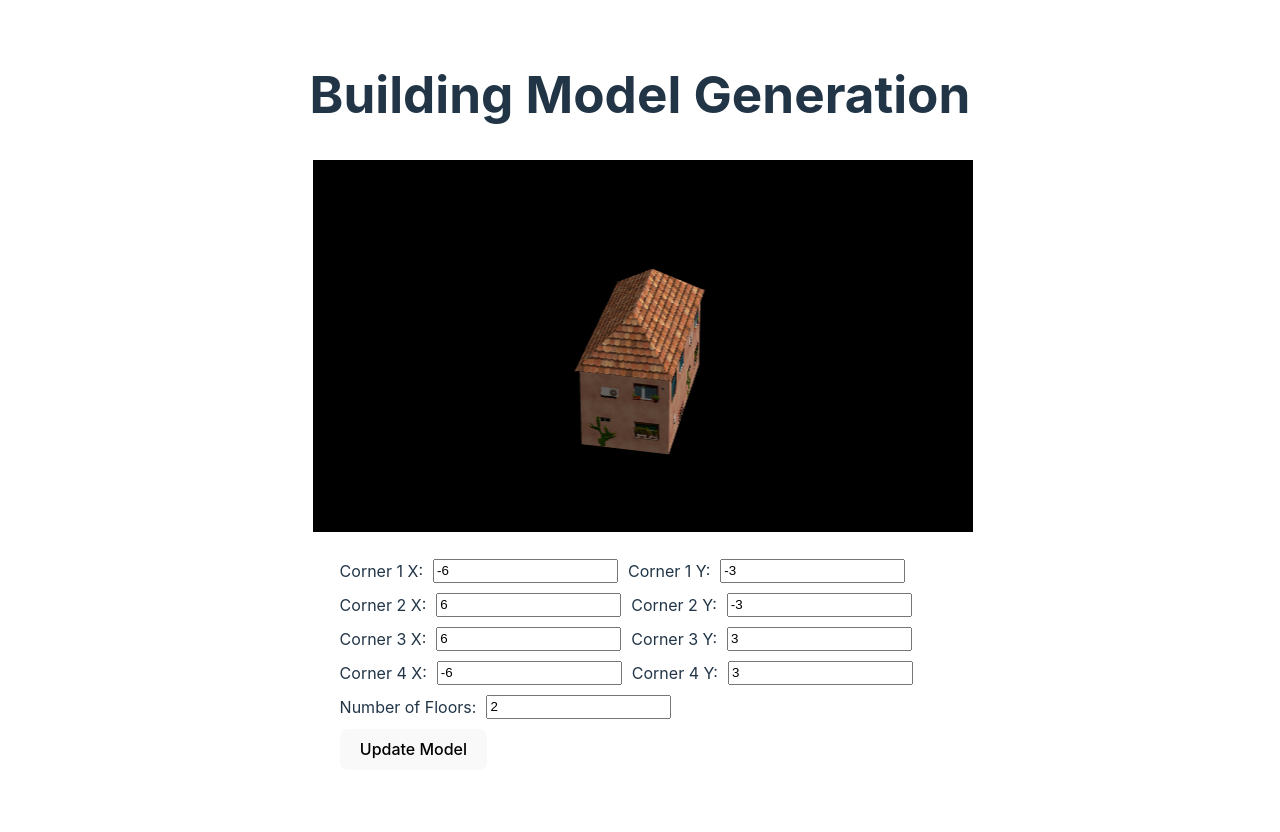
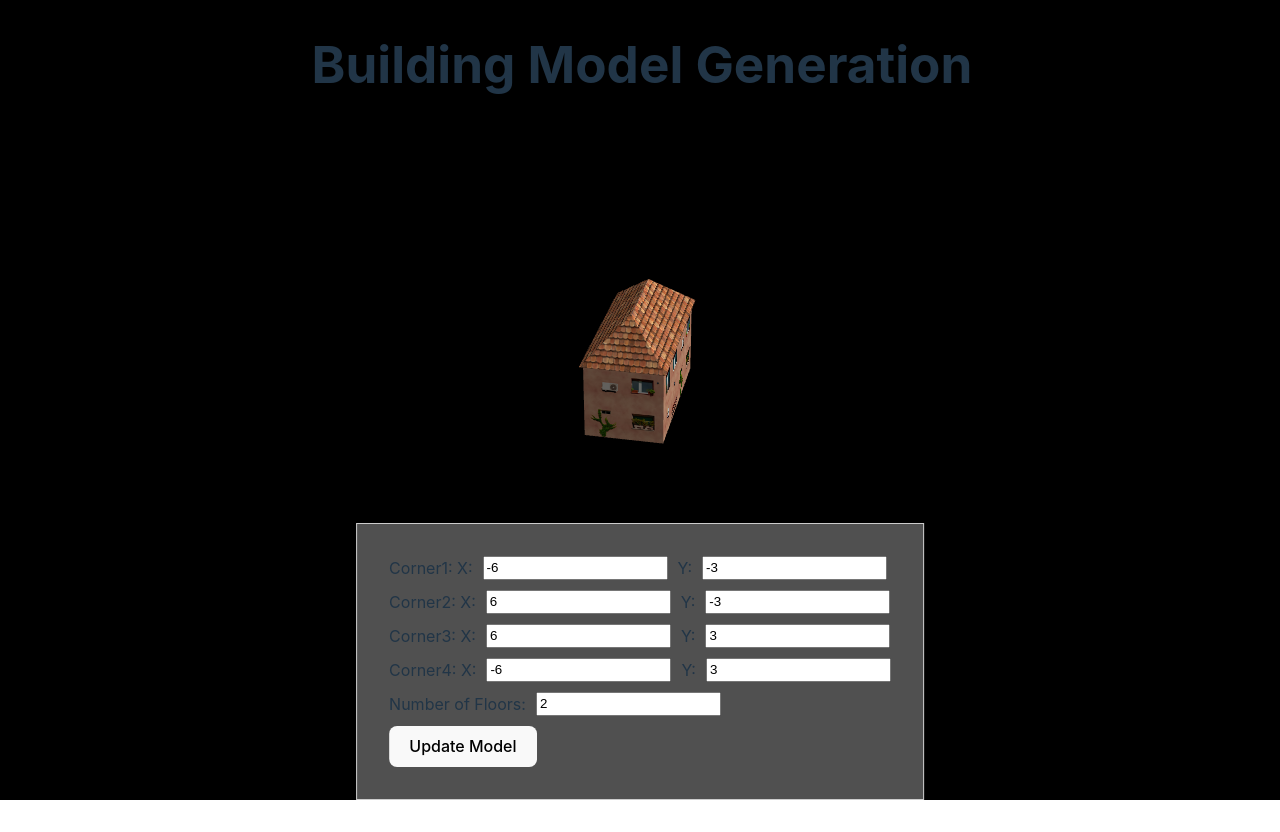
Before and after one commit to Pucusta/building-model-generation, a React (Vite) app: page / in a window 1280 px wide. After the commit the page ends 800 px from the top, so only its background shows below. Built offline with nearby package versions, Linux system fonts and the light colour scheme.

Commit message:
full screen canvas

```diff
--- a/src/App.tsx
+++ b/src/App.tsx
@@ -6,11 +6,13 @@ function App() {
 
   return (
     <>
-      <h1>Building Model Generation</h1>
-      <div className="canvas-container">
+      <div>
         <WebGL />
       </div>
-      <div>
+      <div id="topOverlay">
+        <h1>Building Model Generation</h1>
+      </div>
+      <div id="bottomOverlay">
         <InputComponent />
       </div>
     </>
--- a/src/InputComponent.css
+++ b/src/InputComponent.css
@@ -3,6 +3,7 @@
     flex-direction: column;
     align-items: flex-start;
     padding: 30px;
+    white-space: nowrap;
   }
 
   .input-row {
--- a/src/InputComponent.tsx
+++ b/src/InputComponent.tsx
@@ -34,27 +34,27 @@ function InputComponent() {
         <form onSubmit={handleSubmit} id="input-form">
             <div className="input-container">
                 <div className="input-row">
-                    <label htmlFor="corner1X">Corner 1 X:</label>
+                    <label htmlFor="corner1X">Corner1: X:</label>
                     <input type="number" id="corner1X" defaultValue={building.positions[0][0]}/>
-                    <label htmlFor="corner1Y">Corner 1 Y:</label>
+                    <label htmlFor="corner1Y">Y:</label>
                     <input type="number" id="corner1Y" defaultValue={building.positions[0][2]}/>
                 </div>
                 <div className="input-row">
-                    <label htmlFor="corner2X">Corner 2 X:</label>
+                    <label htmlFor="corner2X">Corner2: X:</label>
                     <input type="number" id="corner2X" defaultValue={building.positions[1][0]}/>
-                    <label htmlFor="corner2Y">Corner 2 Y:</label>
+                    <label htmlFor="corner2Y">Y:</label>
                     <input type="number" id="corner2Y" defaultValue={building.positions[1][2]}/>
                 </div>
                 <div className="input-row">
-                    <label htmlFor="corner3X">Corner 3 X:</label>
+                    <label htmlFor="corner3X">Corner3: X:</label>
                     <input type="number" id="corner3X" defaultValue={building.positions[2][0]}/>
-                    <label htmlFor="corner3Y">Corner 3 Y:</label>
+                    <label htmlFor="corner3Y">Y:</label>
                     <input type="number" id="corner3Y" defaultValue={building.positions[2][2]}/>
                 </div>
                 <div className="input-row">
-                    <label htmlFor="corner4X">Corner 4 X:</label>
+                    <label htmlFor="corner4X">Corner4: X:</label>
                     <input type="number" id="corner4X" defaultValue={building.positions[3][0]}/>
-                    <label htmlFor="corner4Y">Corner 4 Y:</label>
+                    <label htmlFor="corner4Y">Y:</label>
                     <input type="number" id="corner4Y" defaultValue={building.positions[3][2]}/>
                 </div>
                 <div className="input-row">
--- a/src/WebGLComponent.tsx
+++ b/src/WebGLComponent.tsx
@@ -42,13 +42,14 @@ function WebGL() {
 
     //Event listeners
     function resizeCanvas() {
-      canvas!.width = container!.clientWidth;
-      canvas!.height = container!.clientHeight;
+      canvas!.width = window.innerWidth;
+      canvas!.height = window.innerHeight;
       gl!.viewport(0, 0, canvas!.width, canvas!.height);
     }
 
     window.addEventListener('resize', resizeCanvas);
 
+    resizeCanvas();
 
     //Texture loading
     const textureImage = new Image();
@@ -78,14 +79,14 @@ function WebGL() {
 
     //Transformation matrices
     const modelViewMatrix = mat4.create();
-    mat4.translate(modelViewMatrix, modelViewMatrix, [0.0, -4.0, -100.0]);
+    mat4.translate(modelViewMatrix, modelViewMatrix, [0.0, -0, -100.0]);
     mat4.rotateX(modelViewMatrix, modelViewMatrix, glMatrix.toRadian(30));
     mat4.rotateY(modelViewMatrix, modelViewMatrix, glMatrix.toRadian(45));
 
     const projectionMatrix = mat4.create();
     mat4.perspective(
       projectionMatrix,
-      glMatrix.toRadian(15),
+      glMatrix.toRadian(35),
       canvas.width / canvas.height,
       0.1,
       200.0
@@ -258,7 +259,7 @@ function WebGL() {
       draw();
     };
 
-    resizeCanvas();
+
     startAnimation();
 
     return () => {
--- a/src/index.css
+++ b/src/index.css
@@ -23,17 +23,10 @@ a:hover {
   color: #535bf2;
 }
 
-body {
-  margin: 0;
-  display: flex;
-  place-items: center;
-  min-width: 320px;
-  min-height: 100vh;
-}
-
 h1 {
   font-size: 3.2em;
   line-height: 1.1;
+  text-align: center;
 }
 
 button {
@@ -57,15 +50,29 @@ button:focus-visible {
 
 canvas {
   position: absolute;
-  width: 100%;
-  height: 100%;
-  border: 3px solid white;
+  display: block;
+  top: 0;
+  left: 0;
 }
 
-.canvas-container {
-  position: relative;
+#topOverlay {
+  position: absolute;
   width: 100%;
-  padding-bottom: 56.25%; /* 9 / 16 * 100% = 56.25% */
+  top: 0;
+  left: 0;
+  padding: 2px;
+  display: flex;
+  justify-content: center;
+}
+
+#bottomOverlay {
+  position: absolute;
+  bottom: 0;
+  left: 50%;
+  transform: translateX(-50%);
+  background-color: rgba(100, 100, 100, 0.8);
+  padding: 2px;
+  border: 1px solid #ccc;
 }
 
 @media (prefers-color-scheme: light) {
```
